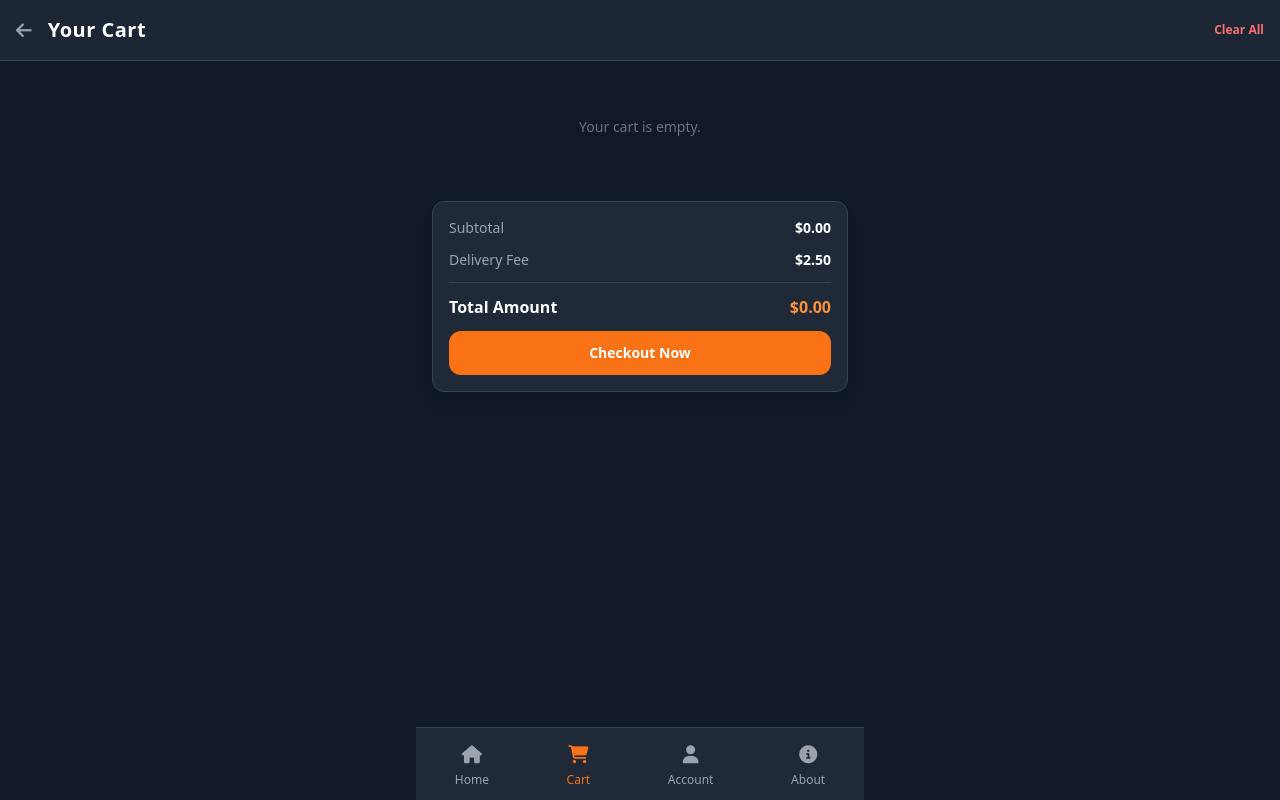
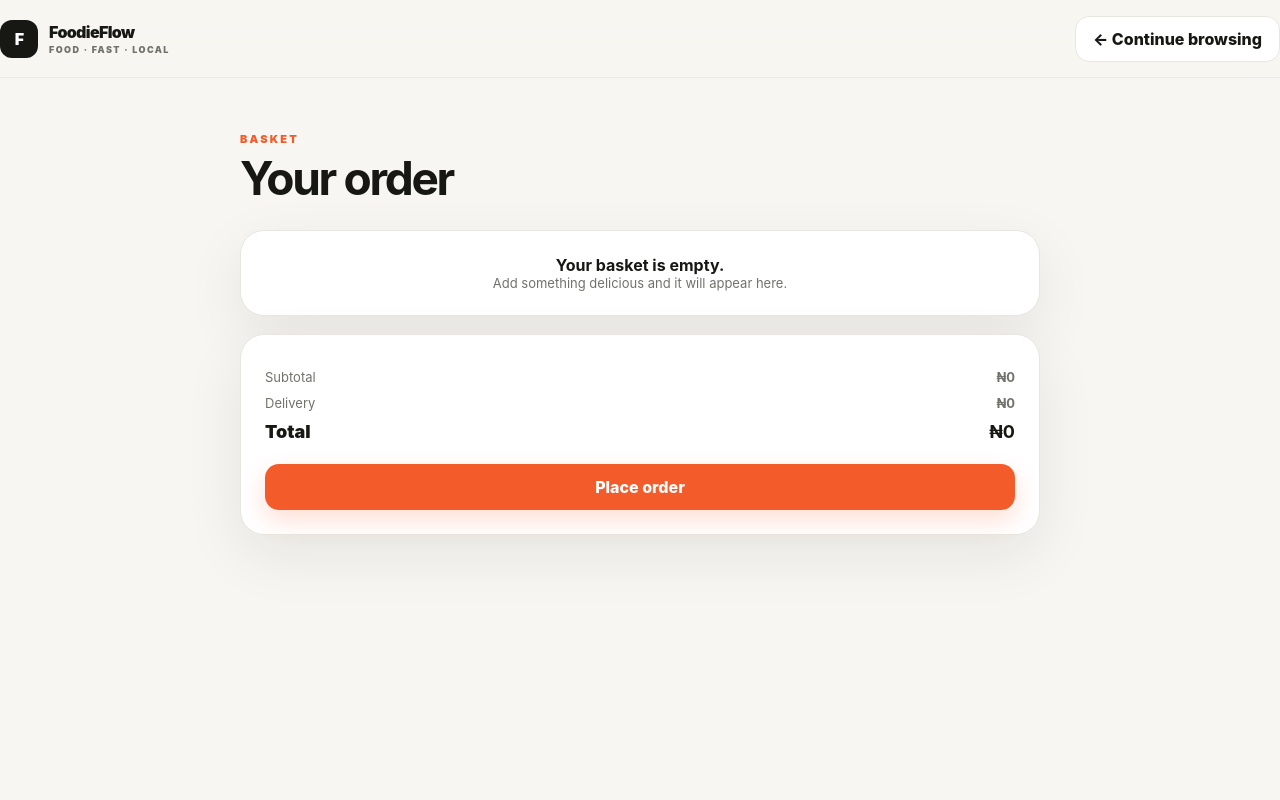
Before and after one commit to pingingboy8877-web/foodieflow, a Flask app: page /cart.html in a window 1280 px wide. Run offline with Flask 3, Linux system fonts and the light colour scheme; data comes from the database, SQL or seed files in the repository; data that the repository does not hold is empty; some libraries are stand-ins or nearby versions.

Commit message:
Redesign FoodieFlow UI and strengthen Python ordering flow

```diff
--- a/app/templates/cart.html
+++ b/app/templates/cart.html
@@ -1,68 +1 @@
-<!DOCTYPE html>
-<html lang="en">
-<head>
-    <meta charset="UTF-8">
-    <meta name="viewport" content="width=device-width, initial-scale=1.0">
-    <title>Your Cart - FoodieFlow</title>
-    <script src="https://cdn.tailwindcss.com"></script>
-    <link href="https://cdnjs.cloudflare.com/ajax/libs/font-awesome/6.4.0/css/all.min.css" rel="stylesheet">
-    <link rel="stylesheet" href="/static/css/style.css">
-</head>
-<body class="bg-gray-900 text-white font-sans antialiased pb-24">
-
-    <header class="sticky top-0 z-50 bg-gray-800/90 backdrop-blur-md border-b border-gray-700 p-4 flex justify-between items-center">
-        <div class="flex items-center space-x-2">
-            <a href="/" class="text-gray-400 hover:text-white mr-2"><i class="fa-solid fa-arrow-left text-lg"></i></a>
-            <h1 class="text-xl font-bold tracking-wide">Your Cart</h1>
-        </div>
-        <button onclick="clearCart()" class="text-xs text-red-400 font-semibold">Clear All</button>
-    </header>
-
-    <main class="p-4 max-w-md mx-auto">
-        <div id="cartItemsContainer" class="space-y-3 mb-6">
-            <!-- Dynamically Populated -->
-        </div>
-
-        <!-- Summary Box -->
-        <div class="bg-gray-800 border border-gray-700 rounded-xl p-4 space-y-3 shadow-lg">
-            <div class="flex justify-between text-sm text-gray-400">
-                <span>Subtotal</span>
-                <span id="cartSubtotal" class="text-white font-semibold">$0.00</span>
-            </div>
-            <div class="flex justify-between text-sm text-gray-400">
-                <span>Delivery Fee</span>
-                <span class="text-white font-semibold">$2.50</span>
-            </div>
-            <div class="border-t border-gray-700 pt-3 flex justify-between text-base font-bold text-white">
-                <span>Total Amount</span>
-                <span id="cartTotal" class="text-orange-400">$2.50</span>
-            </div>
-            <button onclick="processCheckout()" class="w-full bg-orange-500 hover:bg-orange-600 text-white font-bold py-3 rounded-xl text-sm transition mt-2">
-                Checkout Now
-            </button>
-        </div>
-    </main>
-
-    <!-- Bottom Navigation Bar -->
-    <nav class="fixed bottom-0 left-0 right-0 bg-gray-800 border-t border-gray-700 flex justify-around py-3 text-gray-400 z-50 max-w-md mx-auto">
-        <a href="/" class="flex flex-col items-center hover:text-white">
-            <i class="fa-solid fa-house text-lg"></i>
-            <span class="text-xs mt-1">Home</span>
-        </a>
-        <a href="/cart.html" class="flex flex-col items-center text-orange-500">
-            <i class="fa-solid fa-cart-shopping text-lg"></i>
-            <span class="text-xs mt-1">Cart</span>
-        </a>
-        <a href="/account.html" class="flex flex-col items-center hover:text-white">
-            <i class="fa-solid fa-user text-lg"></i>
-            <span class="text-xs mt-1">Account</span>
-        </a>
-        <a href="/about.html" class="flex flex-col items-center hover:text-white">
-            <i class="fa-solid fa-circle-info text-lg"></i>
-            <span class="text-xs mt-1">About</span>
-        </a>
-    </nav>
-
-    <script src="/static/js/cart.js"></script>
-</body>
-</html>
+<!doctype html><html lang="en"><head><meta charset="utf-8"><meta name="viewport" content="width=device-width,initial-scale=1"><title>Your basket — FoodieFlow</title><link rel="stylesheet" href="/static/css/style.css"></head><body><header class="topbar"><div class="container" style="width:100%;display:flex;justify-content:space-between;align-items:center"><a class="brand" href="/"><span class="brand-mark">F</span><span>FoodieFlow<small>Food · Fast · Local</small></span></a><a class="ghost-btn" href="/">← Continue browsing</a></div></header><main class="section"><div class="container" style="max-width:800px"><div class="eyebrow">Basket</div><h1 class="section-title" style="font-size:46px">Your order</h1><div id="cartItems" style="margin-top:24px"></div><div class="form-card" style="margin-top:18px"><div class="summary-line"><span>Subtotal</span><strong id="cartSubtotal">₦0</strong></div><div class="summary-line"><span>Delivery</span><strong id="cartDelivery">₦0</strong></div><div class="summary-line total"><span>Total</span><strong id="cartTotal">₦0</strong></div><button class="primary-btn" style="width:100%;margin-top:12px" onclick="checkout()">Place order</button></div></div></main><script src="/static/js/app.js"></script></body></html>
```
